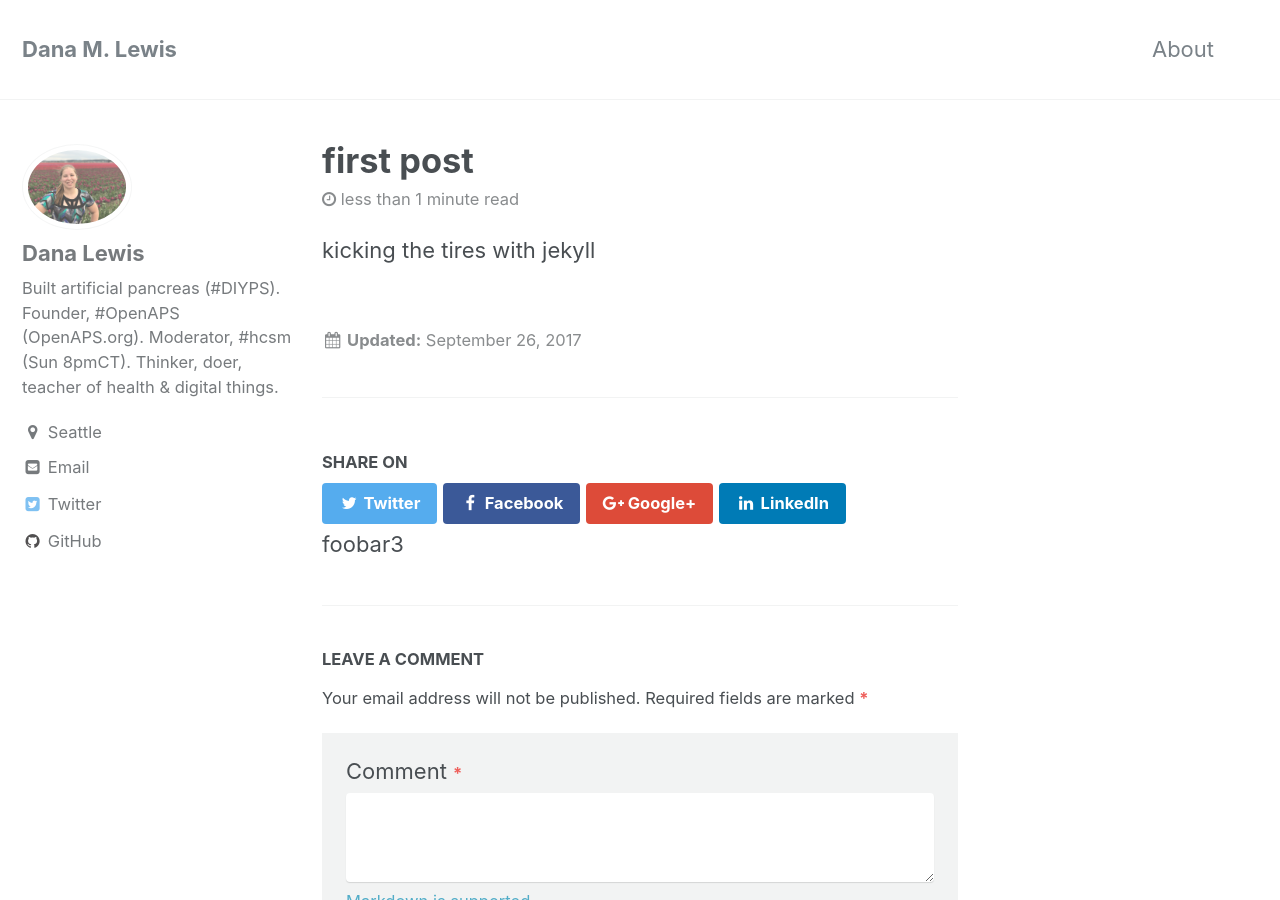
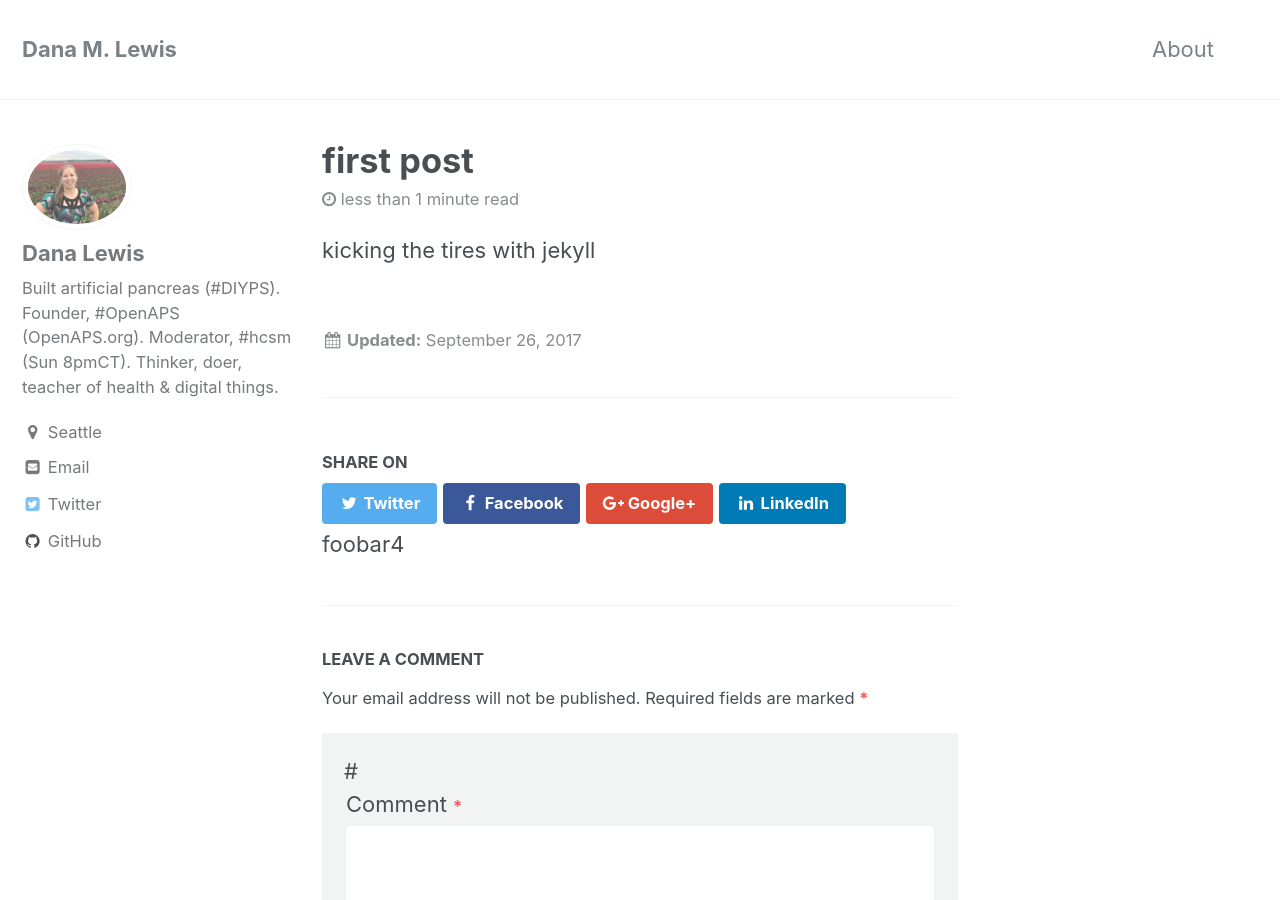
Before and after one commit to danamlewis/research, a Jekyll site: the page built from _posts/2017-09-26-first-post.md, in a window 1280 px wide and 900 px high. Built offline with Jekyll 4.4.1, drawn with Linux system fonts in a browser that asks for light colours.

Commit message:
Update comments.html

```diff
--- a/_includes/comments.html
+++ b/_includes/comments.html
@@ -1,4 +1,4 @@
-foobar3
+foobar4
 
 <div class="page__comments">
   {% capture comments_label %}{{ site.data.ui-text[site.locale].comments_label | default: "Comments" }}{% endcapture %}
@@ -52,7 +52,8 @@
             <div class="page__comments-form">
               <h4 class="page__comments-title">{{ site.data.ui-text[site.locale].comments_label | default: "Leave a Comment" }}</h4>
               <p class="small">{{ site.data.ui-text[site.locale].comment_form_info | default: "Your email address will not be published. Required fields are marked" }} <span class="required">*</span></p>
-              <form id="new_comment" class="page__comments-form js-form form" method="post" action="https://api.staticman.net/v2/entry/danamlewis/research/comments">
+                    <form id="comment-form" class="page__form js-form form" method="post" action="https://api.staticman.net/v2/entry/{{ site.repository }}/{{ site.staticman.branch }}/comments">
+              #<form id="new_comment" class="page__comments-form js-form form" method="post" action="https://api.staticman.net/v2/entry/danamlewis/research/comments">
                 <div class="form__spinner">
                   <i class="fa fa-spinner fa-spin fa-3x fa-fw"></i>
                   <span class="sr-only">{{ site.data.ui-text[site.locale].loading_label | default: "Loading..." }}</span>
```
